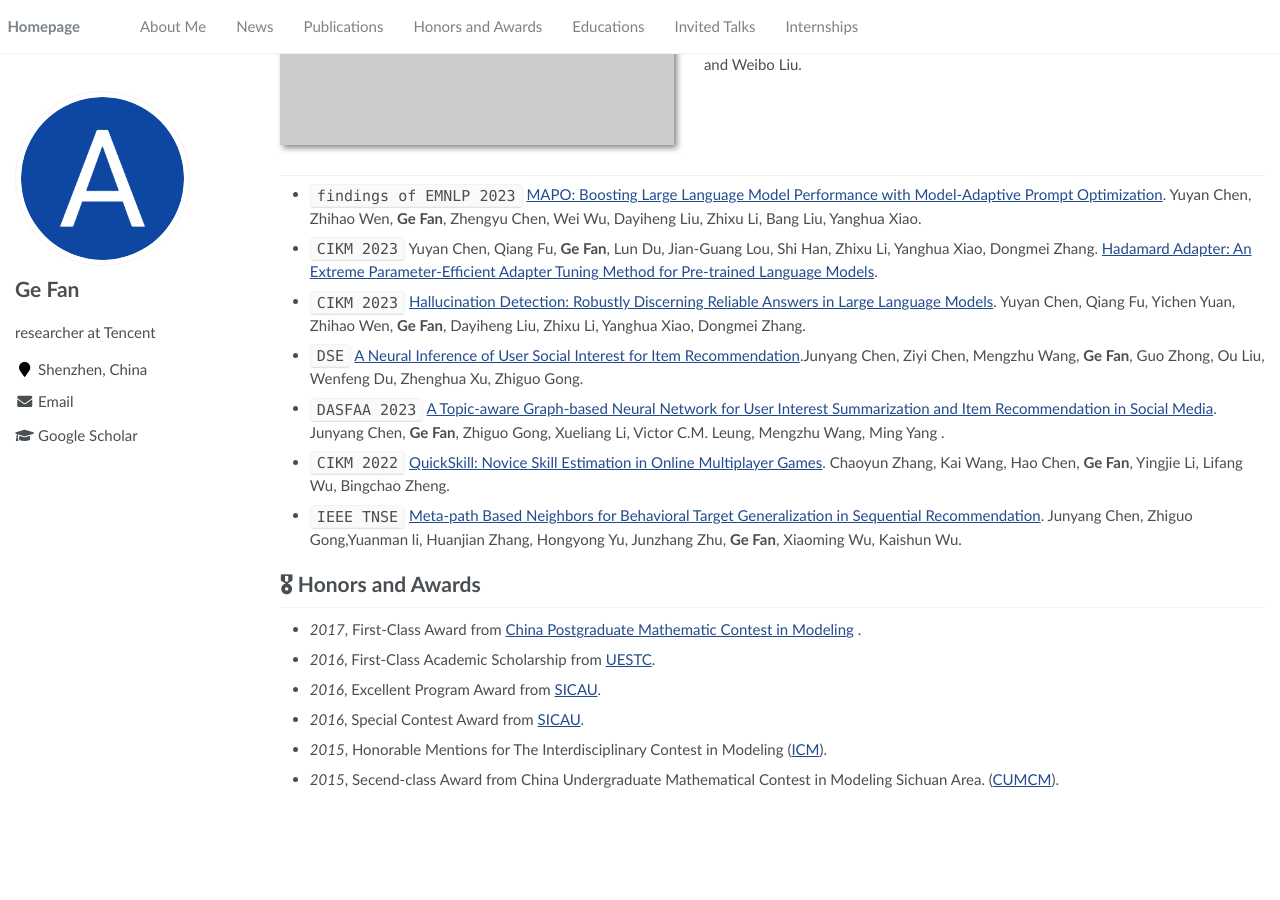
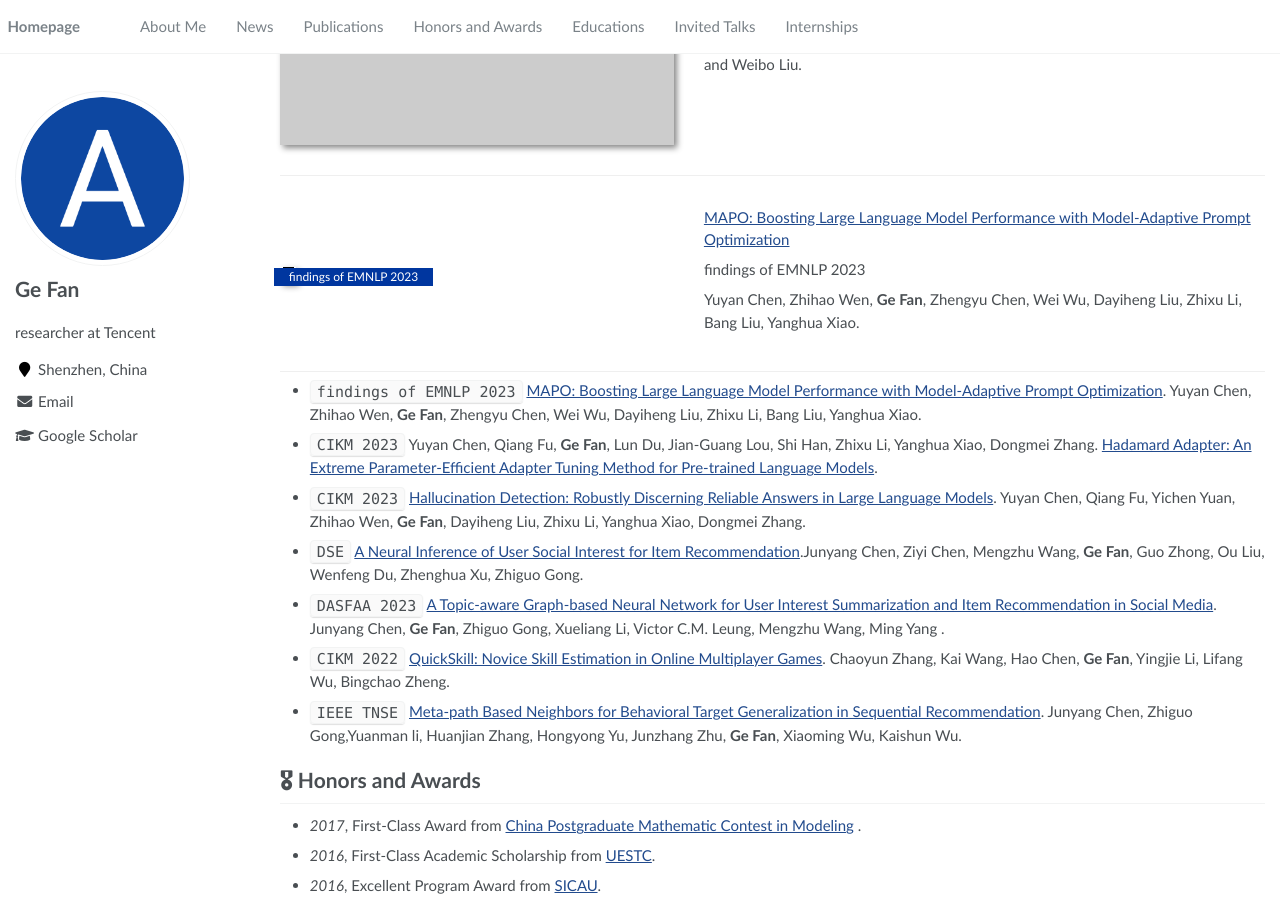
Before and after one commit to FanGhost/fanghost.github.io, a Jekyll site: the page built from _pages/about.md, in a window 1280 px wide and 900 px high, scrolled down 2010 px. Built offline with Jekyll 4.4.1, drawn with Linux system fonts in a browser that asks for light colours; before the commit the page ends 2816 px from its top, so only the background shows below that.

Commit message:
Signed-off-by: gefan <gefan@tencent.com>

```diff
--- a/_pages/about.md
+++ b/_pages/about.md
@@ -108,6 +108,19 @@ Wei Zeng\*, **Ge Fan\* (co-first authors)**, Shan Sun, Biao Geng, Weiyi Wang, Ji
 </div>
 </div>
 
+<div class='paper-box'><div class='paper-box-image'><div><div class="badge">findings of EMNLP 2023</div><img src='images/pdf.gif' alt="sym" width="100%"></div></div>
+<div class='paper-box-text' markdown="1">
+
+[MAPO: Boosting Large Language Model Performance with Model-Adaptive Prompt Optimization](http://fange.pro/files/2023MAPO.pdf)
+
+findings of EMNLP 2023
+
+Yuyan Chen, Zhihao Wen, **Ge Fan**, Zhengyu Chen, Wei Wu, Dayiheng Liu, Zhixu Li, Bang Liu, Yanghua Xiao.
+
+</div>
+</div>
+
+
 <!-- <div class='paper-box'><div class='paper-box-image'><div><div class="badge">CVPR 2016</div><img src='images/500x300.png' alt="sym" width="100%"></div></div>
 <div class='paper-box-text' markdown="1">
 
```
